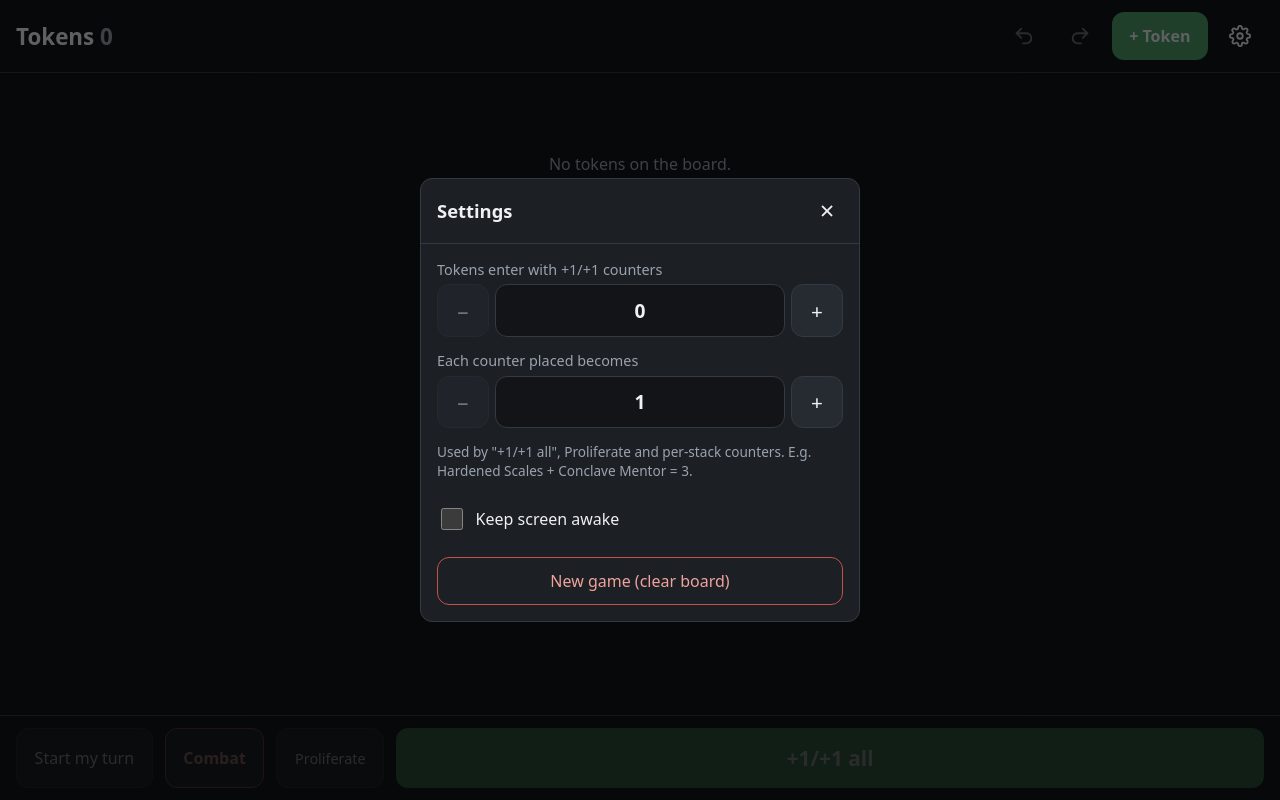
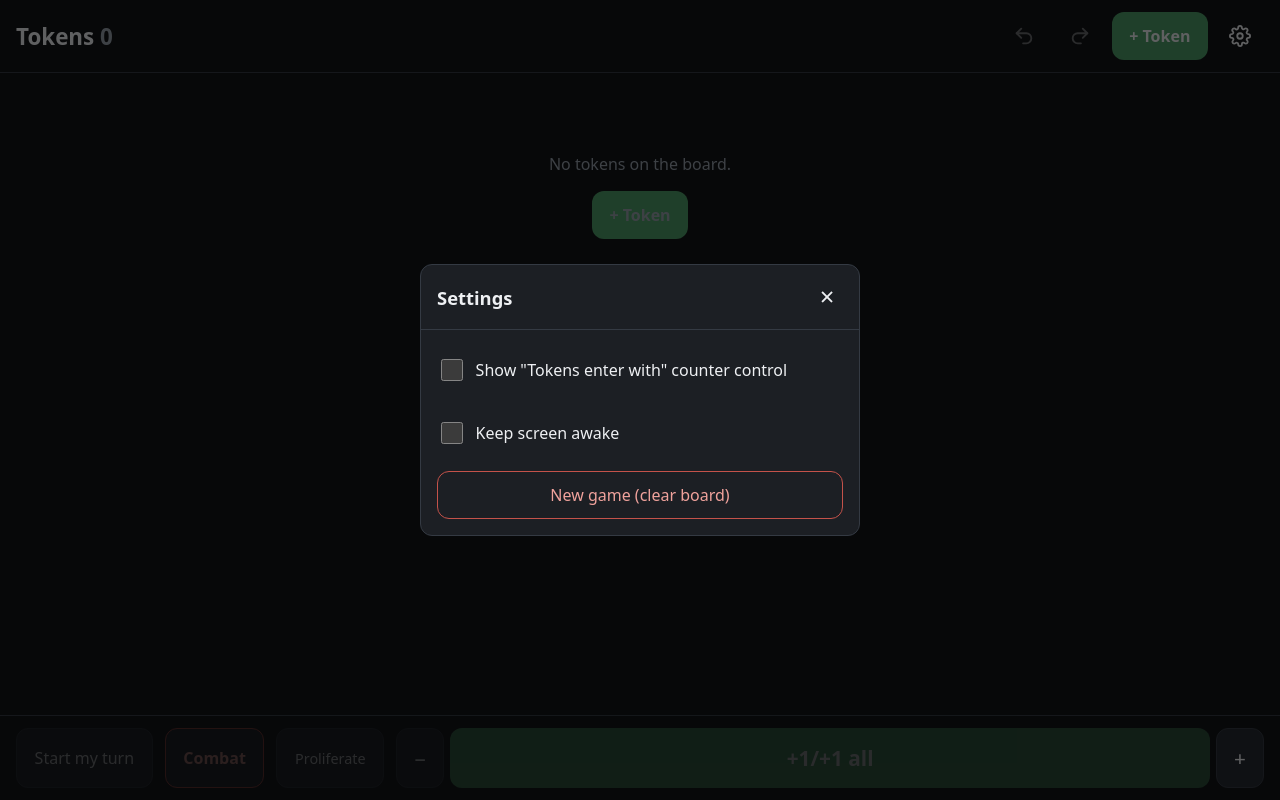
Before and after one commit to fab0i/galadriel-tokens, a React (Vite) app: page / in a window 1280 px wide. Both pictures are taken after a click on the button 1240 px from the left and 36 px from the top of the page. Built offline with nearby package versions, Linux system fonts and the light colour scheme.

Commit message:
fix: game modifiers - state and ui

```diff
--- a/src/App.tsx
+++ b/src/App.tsx
@@ -8,6 +8,7 @@ import {
 } from "./board.ts";
 import { AddTokenDialog } from "./components/AddTokenDialog.tsx";
 import { CombatView } from "./components/CombatView.tsx";
+import { EnterCountersBar } from "./components/EnterCountersBar.tsx";
 import { EnterDialog } from "./components/EnterDialog.tsx";
 import { GearIcon, RedoIcon, UndoIcon } from "./components/icons.tsx";
 import { SettingsDialog } from "./components/SettingsDialog.tsx";
@@ -31,7 +32,9 @@ export default function App() {
     future,
     catalog,
     settings,
+    modifiers,
     apply,
+    updateModifiers,
     setCombat,
     undo,
     redo,
@@ -42,7 +45,9 @@ export default function App() {
   useWakeLock(settings.wakeLock);
 
   const tokenIds = [...new Set(board.map((s) => s.tokenId))];
-  const amount = settings.counterAmount;
+  const amount = modifiers.counterAmount;
+  const setAmount = (counterAmount: number) =>
+    updateModifiers({ counterAmount });
 
   return (
     <div className="app">
@@ -112,6 +117,10 @@ export default function App() {
             )}
           </main>
 
+          {(settings.showEnterCounters || modifiers.enterCounters !== 0) && (
+            <EnterCountersBar />
+          )}
+
           <footer className="action-bar">
             <button
               className="secondary"
@@ -134,6 +143,15 @@ export default function App() {
             >
               Proliferate
             </button>
+            <div className="amount-group">
+              <button
+                className="secondary"
+                aria-label="Decrease counters placed"
+                disabled={amount <= 1}
+                onClick={() => setAmount(amount - 1)}
+              >
+                −
+              </button>
               <button
                 className="primary big"
                 disabled={!board.length}
@@ -141,6 +159,14 @@ export default function App() {
               >
                 +{amount}/+{amount} all
               </button>
+              <button
+                className="secondary"
+                aria-label="Increase counters placed"
+                onClick={() => setAmount(amount + 1)}
+              >
+                +
+              </button>
+            </div>
           </footer>
         </>
       )}
--- /dev/null
+++ b/src/components/CounterStepper.tsx
@@ -0,0 +1,11 @@
+import { Stepper, type StepperProps } from "./Stepper.tsx";
+
+export function formatCounters(n: number): string {
+  const sign = n < 0 ? "−" : "+";
+  const size = Math.abs(n);
+  return `${sign}${size}/${sign}${size}`;
+}
+
+export function CounterStepper(props: Omit<StepperProps, "display">) {
+  return <Stepper {...props} display={formatCounters} />;
+}
--- /dev/null
+++ b/src/components/EnterCountersBar.tsx
@@ -0,0 +1,18 @@
+import { useStore } from "../store.ts";
+import { CounterStepper } from "./CounterStepper.tsx";
+
+export function EnterCountersBar() {
+  const enterCounters = useStore((s) => s.modifiers.enterCounters);
+  const updateModifiers = useStore((s) => s.updateModifiers);
+
+  return (
+    <div className="enter-bar">
+      <CounterStepper
+        label="Tokens enter with"
+        value={enterCounters}
+        onChange={(value) => updateModifiers({ enterCounters: value })}
+        min={0}
+      />
+    </div>
+  );
+}
--- a/src/components/EnterDialog.tsx
+++ b/src/components/EnterDialog.tsx
@@ -11,7 +11,7 @@ interface Props {
 
 export function EnterDialog({ token, onClose }: Props) {
   const createToken = useStore((s) => s.createToken);
-  const enterCounters = useStore((s) => s.settings.enterCounters);
+  const enterCounters = useStore((s) => s.modifiers.enterCounters);
   const [power, setPower] = useState(token.power);
   const [toughness, setToughness] = useState(token.toughness);
   const [counters, setCounters] = useState(enterCounters);
--- a/src/components/SettingsDialog.tsx
+++ b/src/components/SettingsDialog.tsx
@@ -1,29 +1,22 @@
 import { wakeLockSupported } from "../hooks.ts";
 import { useStore } from "../store.ts";
 import { Modal } from "./Modal.tsx";
-import { Stepper } from "./Stepper.tsx";
 
 export function SettingsDialog({ onClose }: { onClose: () => void }) {
-  const { settings, updateSettings, apply } = useStore();
+  const { settings, updateSettings, newGame } = useStore();
 
   return (
     <Modal title="Settings" onClose={onClose}>
-      <Stepper
-        label="Tokens enter with +1/+1 counters"
-        value={settings.enterCounters}
-        onChange={(enterCounters) => updateSettings({ enterCounters })}
-        min={0}
-      />
-      <Stepper
-        label="Each counter placed becomes"
-        value={settings.counterAmount}
-        onChange={(counterAmount) => updateSettings({ counterAmount })}
-        min={1}
-      />
-      <p className="muted small">
-        Used by "+1/+1 all", Proliferate and per-stack counters. E.g. Hardened
-        Scales + Conclave Mentor = 3.
-      </p>
+      <label className="toggle">
+        <input
+          type="checkbox"
+          checked={settings.showEnterCounters}
+          onChange={(e) =>
+            updateSettings({ showEnterCounters: e.target.checked })
+          }
+        />
+        Show "Tokens enter with" counter control
+      </label>
       <label className="toggle">
         <input
           type="checkbox"
@@ -36,11 +29,12 @@ export function SettingsDialog({ onClose }: { onClose: () => void }) {
           <span className="muted">(not supported in this browser)</span>
         )}
       </label>
+
       <button
         className="danger full"
         onClick={() => {
           if (!window.confirm("Clear all tokens from the board?")) return;
-          apply(() => []);
+          newGame();
           onClose();
         }}
       >
--- a/src/components/StackSheet.tsx
+++ b/src/components/StackSheet.tsx
@@ -7,6 +7,7 @@ import {
 } from "../board.ts";
 import { useStore } from "../store.ts";
 import type { Stack, TokenDef } from "../types.ts";
+import { CounterStepper } from "./CounterStepper.tsx";
 import { Modal } from "./Modal.tsx";
 import { Stepper } from "./Stepper.tsx";
 
@@ -18,7 +19,7 @@ interface Props {
 
 export function StackSheet({ stack, token, onClose }: Props) {
   const apply = useStore((s) => s.apply);
-  const counterAmount = useStore((s) => s.settings.counterAmount);
+  const counterAmount = useStore((s) => s.modifiers.counterAmount);
   const [n, setN] = useState(stack.count);
   const [amount, setAmount] = useState(counterAmount);
   const key = stackKey(stack);
@@ -68,7 +69,7 @@ export function StackSheet({ stack, token, onClose }: Props) {
           {stack.tapped ? "Untap" : "Tap"} {n}
         </button>
         <div className="row-inline">
-          <Stepper
+          <CounterStepper
             label="Counters each"
             value={amount}
             onChange={setAmount}
--- a/src/index.css
+++ b/src/index.css
@@ -338,10 +338,46 @@ button.full {
   min-height: 44px;
 }
 
+.amount-group {
+  flex: 1;
+  display: flex;
+  gap: 0.35rem;
+  min-width: 0;
+}
+
+.amount-group > .secondary {
+  min-width: 48px;
+  min-height: 60px;
+  padding: 0;
+  font-size: 1.3rem;
+}
+
 .action-bar .big {
   flex: 1;
   font-size: 1.3rem;
   min-height: 60px;
+}
+
+.enter-bar {
+  display: flex;
+  justify-content: center;
+  padding: 0.5rem 1rem;
+  background: var(--surface);
+  border-top: 1px solid var(--border);
+}
+
+.enter-bar .stepper {
+  grid-auto-flow: column;
+  align-items: center;
+  gap: 0.75rem;
+}
+
+.enter-bar .stepper-label {
+  font-size: 1rem;
+}
+
+.enter-bar .stepper-value {
+  min-width: 5rem;
 }
 
 .action-bar .small {
@@ -546,6 +582,19 @@ button.combat {
   -webkit-appearance: none;
 }
 
+.stepper-value {
+  flex: 1;
+  min-width: 4.5rem;
+  display: grid;
+  place-items: center;
+  font-size: 1.2rem;
+  font-weight: 600;
+  white-space: nowrap;
+  background: var(--bg);
+  border: 1px solid var(--border);
+  border-radius: var(--radius);
+}
+
 .text-input {
   font: inherit;
   color: var(--text);
--- a/src/store.ts
+++ b/src/store.ts
@@ -2,9 +2,11 @@ import { create } from "zustand";
 import { persist } from "zustand/middleware";
 import { addToken, type Board, resolveCombat } from "./board.ts";
 import defaultTokens from "./defaultTokens.json";
-import type { Settings, TokenDef } from "./types.ts";
+import type { Modifiers, Settings, TokenDef } from "./types.ts";
 
 const UNDO_LIMIT = 50;
+
+const DEFAULT_MODIFIERS: Modifiers = { enterCounters: 0, counterAmount: 1 };
 
 export interface EnteringStats {
   power: number;
@@ -24,6 +26,7 @@ export const newCombat = (): Combat => ({ targets: [{}], dead: {} });
 interface Snapshot {
   board: Board;
   combat: Combat | null;
+  modifiers: Modifiers;
 }
 
 interface State {
@@ -31,12 +34,14 @@ interface State {
   // Every token the board has referenced, so stacks survive removal from the library.
   catalog: Record<string, TokenDef>;
   board: Board;
-  // Non-null while in combat. Lives beside the board so undo/redo restore both together.
+  // Non-null while in combat. Lives beside the board so undo/redo restore them together.
   combat: Combat | null;
   past: Snapshot[];
   future: Snapshot[];
   settings: Settings;
+  modifiers: Modifiers;
   apply: (update: (board: Board) => Board) => void;
+  newGame: () => void;
   setCombat: (combat: Combat | null) => void;
   finishCombat: (
     sent: Record<string, number>,
@@ -49,6 +54,7 @@ interface State {
   removeFromLibrary: (id: string) => void;
   resetLibrary: () => void;
   updateSettings: (patch: Partial<Settings>) => void;
+  updateModifiers: (patch: Partial<Modifiers>) => void;
 }
 
 function sortByName(tokens: TokenDef[]): TokenDef[] {
@@ -59,12 +65,18 @@ export const useStore = create<State>()(
   persist(
     (set, get) => {
       const commit = (patch: Partial<Snapshot>) =>
-        set(({ board, combat, past }) => {
-          const next = { board, combat, ...patch };
-          if (next.board === board && next.combat === combat) return {};
+        set(({ board, combat, modifiers, past }) => {
+          const next = { board, combat, modifiers, ...patch };
+          if (
+            next.board === board &&
+            next.combat === combat &&
+            next.modifiers === modifiers
+          ) {
+            return {};
+          }
           return {
             ...next,
-            past: [...past, { board, combat }].slice(-UNDO_LIMIT),
+            past: [...past, { board, combat, modifiers }].slice(-UNDO_LIMIT),
             future: [],
           };
         });
@@ -76,8 +88,11 @@ export const useStore = create<State>()(
         combat: null,
         past: [],
         future: [],
-        settings: { enterCounters: 0, counterAmount: 1, wakeLock: false },
+        settings: { wakeLock: false, showEnterCounters: false },
+        modifiers: DEFAULT_MODIFIERS,
         apply: (update) => commit({ board: update(get().board) }),
+        newGame: () =>
+          commit({ board: [], combat: null, modifiers: DEFAULT_MODIFIERS }),
         setCombat: (combat) => commit({ combat }),
         finishCombat: (sent, dead) =>
           commit({
@@ -91,28 +106,28 @@ export const useStore = create<State>()(
           const { power, toughness, counters } = stats ?? {
             power: token.power,
             toughness: token.toughness,
-            counters: get().settings.enterCounters,
+            counters: get().modifiers.enterCounters,
           };
           get().apply((board) =>
             addToken(board, { tokenId: token.id, power, toughness, counters }),
           );
         },
         undo: () =>
-          set(({ board, combat, past, future }) =>
+          set(({ board, combat, modifiers, past, future }) =>
             past.length
               ? {
                   ...past[past.length - 1],
                   past: past.slice(0, -1),
-                  future: [{ board, combat }, ...future],
+                  future: [{ board, combat, modifiers }, ...future],
                 }
               : {},
           ),
         redo: () =>
-          set(({ board, combat, past, future }) =>
+          set(({ board, combat, modifiers, past, future }) =>
             future.length
               ? {
                   ...future[0],
-                  past: [...past, { board, combat }],
+                  past: [...past, { board, combat, modifiers }],
                   future: future.slice(1),
                 }
               : {},
@@ -131,29 +146,43 @@ export const useStore = create<State>()(
         resetLibrary: () => set({ library: defaultTokens }),
         updateSettings: (patch) =>
           set(({ settings }) => ({ settings: { ...settings, ...patch } })),
+        updateModifiers: (patch) =>
+          commit({ modifiers: { ...get().modifiers, ...patch } }),
       };
     },
     {
       name: "galadriel-tokens",
-      version: 3,
+      version: 5,
       migrate: (persisted, version) => {
         const old = persisted as {
           past?: unknown[];
           future?: unknown[];
           combat?: unknown;
+          settings?: Partial<Settings & Modifiers>;
+          modifiers?: Modifiers;
+        };
+        // v3 and earlier kept the modifiers inside settings.
+        const { enterCounters, counterAmount, ...settings } =
+          old.settings ?? {};
+        const modifiers = old.modifiers ?? {
+          enterCounters: enterCounters ?? DEFAULT_MODIFIERS.enterCounters,
+          counterAmount: counterAmount ?? DEFAULT_MODIFIERS.counterAmount,
         };
         // v1 history held bare boards; v2 combat was a bare targets array.
         const upgradeCombat = (c: unknown) =>
           Array.isArray(c) ? { targets: c, dead: {} } : c;
         const upgradeSnapshot = (entry: unknown) =>
           version < 2
-            ? { board: entry, combat: null }
+            ? { board: entry, combat: null, modifiers }
             : {
+                modifiers,
                 ...(entry as object),
                 combat: upgradeCombat((entry as { combat?: unknown }).combat),
               };
         return {
           ...old,
+          settings,
+          modifiers,
           past: (old.past ?? []).map(upgradeSnapshot),
           future: (old.future ?? []).map(upgradeSnapshot),
           combat: upgradeCombat(old.combat ?? null),
```
Also changed, not shown: src/components/Stepper.tsx (+9 -2 lines), src/types.ts (+6 -1 lines), 1 other file (tests, documents, lock files or other folders). Lines whose indentation alone changed are shown as unchanged.
